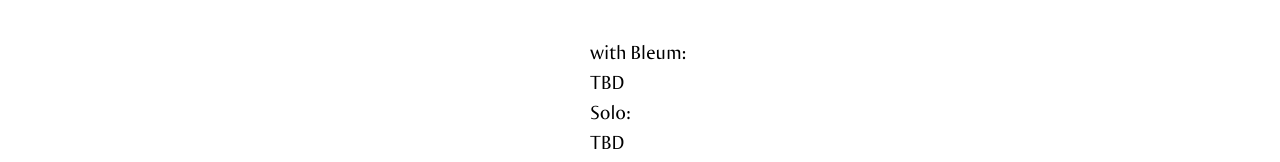
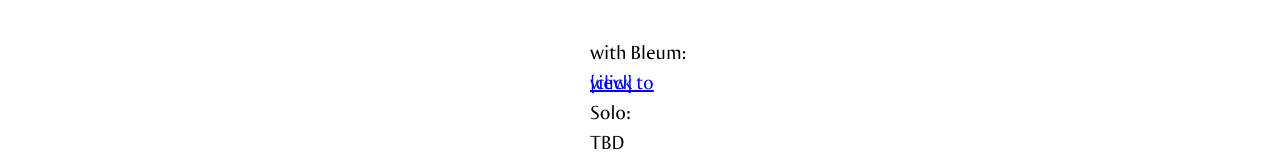
Before and after one commit to qwinncreates/qwinn, a Gatsby app: page /shows in a window 1280 px wide. Shown: the part 288-450 px from the top of the page. Built offline with nearby package versions, Linux system fonts and the light colour scheme.

Commit message:
bleum events

```diff
--- a/src/pages/shows.js
+++ b/src/pages/shows.js
@@ -9,11 +9,11 @@ const Shows = () => {
             <div id="showsInfo">
                 <div>
                     <p>with Bleum:</p>
-                    <p>TBD</p>
+                    <p className='indent'><a href='https://www.facebook.com/pg/bleummusic/events/?ref=page_internal' target="_blank" rel="noopener noreferrer">[click to view]</a></p>
                 </div>
                 <div>
                     <p>Solo:</p>
-                    <p>TBD</p>
+                    <p className='indent'>TBD</p>
                 </div>
             </div>
         </div>
```
